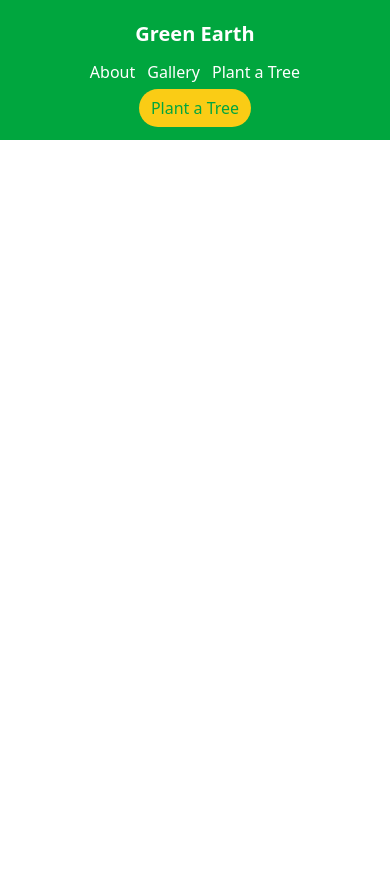
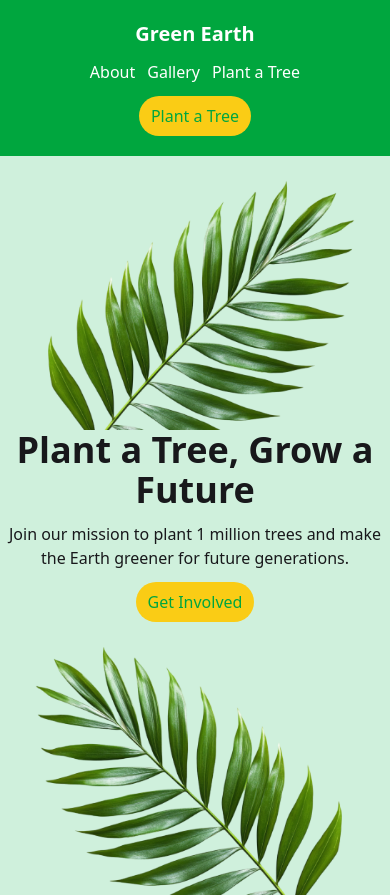
Before and after one commit to hsagor703/assignment-green-earth, a plain HTML site: page index.html in a window 390 px wide. Before the commit the page ends 844 px from the top, so only its background shows below. Drawn offline with nearby package versions, Linux system fonts and the light colour scheme.

Commit message:
navbar complete with responsive

```diff
--- a/index.html
+++ b/index.html
@@ -43,14 +43,18 @@
     <!-- header section start here  -->
     <header>
       <!-- nav section start here  -->
-      <nav class="bg-green-600 py-5">
-        <div class=" md:container mx-auto md:flex justify-between items-center text-center">
+      <nav class="bg-green-600 py-5 px-15">
+        <div
+          class="md:container mx-auto md:flex justify-between items-center text-center"
+        >
           <div class="">
-            <a class=" text-xl text-white font-bold">Green Earth</a>
+            <a class="text-xl text-white font-bold">Green Earth</a>
           </div>
 
           <div class="mx-auto">
-            <ul class=" px-1 text-white font-medium flex justify-center gap-3 my-3">
+            <ul
+              class="px-1 text-white font-medium flex justify-center gap-3 my-3"
+            >
               <li><a>About</a></li>
               <li><a>Gallery</a></li>
               <li><a>Plant a Tree</a></li>
@@ -58,13 +62,42 @@
           </div>
 
           <div class="">
-            <a class="text-green-600 bg-[#FACC15] rounded-full  px-3 py-2 font-medium">Plant a Tree</a>
+            <button
+              class="text-green-600 bg-[#FACC15] rounded-full px-3 py-2 font-medium"
+            >
+              Plant a Tree
+            </button>
           </div>
         </div>
       </nav>
       <!-- nav section ends here  -->
 
       <!-- banner section start here  -->
+      <div class="banner-section">
+        <div class="md:flex items-center justify-between bg-[#CFF0DC]">
+          <div class="">
+            <img src="assets/hero-leaf1.png" alt="banner-image" />
+          </div>
+
+          <div class="text-center">
+            <h1 class="title font-bold text-4xl">
+              Plant a Tree, Grow a Future
+            </h1>
+            <p class="description my-3">
+              Join our mission to plant 1 million trees and make the Earth
+              greener for future generations.
+            </p>
+            <button
+              class="text-green-600 bg-[#FACC15] rounded-full px-3 py-2 font-medium">
+              Get Involved
+            </button>
+          </div>
+
+          <div class="">
+            <img src="assets/hero-leaf2.png" alt="banner-image" />
+          </div>
+        </div>
+      </div>
       <!-- banner section ends here  -->
     </header>
     <!-- header section ends here  -->
```
